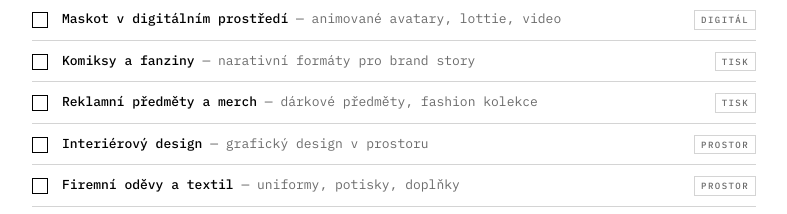
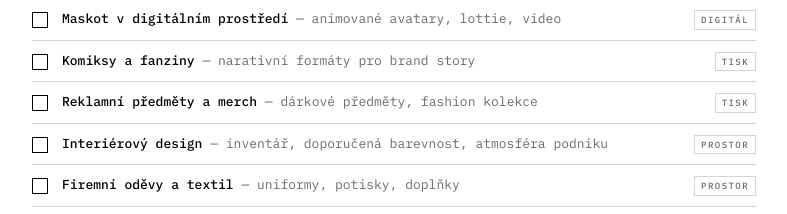
Before and after one commit to matouskos/onboarding-visual-identity, a plain HTML site: page index.html in a window 1280 px wide. Shown: the part 3080-3294 px from the top of the page, without its empty margins (246-1033 px from the left). Drawn offline with Linux system fonts and the light colour scheme.

Commit message:
Update index.html

```diff
--- a/index.html
+++ b/index.html
@@ -656,7 +656,7 @@ const ITEMS = [
   { l: 5, n: 'Maskot v digitálním prostředí', d: 'animované avatary, lottie, video', m: 'D' },
   { l: 5, n: 'Komiksy a fanziny', d: 'narativní formáty pro brand story', m: 'P' },
   { l: 5, n: 'Reklamní předměty a merch', d: 'dárkové předměty, fashion kolekce', m: 'P' },
-  { l: 5, n: 'Interiérový design', d: 'grafický design v prostoru', m: 'S' },
+  { l: 5, n: 'Interiérový design', d: 'inventář, doporučená barevnost, atmosféra podniku', m: 'S' },
   { l: 5, n: 'Firemní oděvy a textil', d: 'uniformy, potisky, doplňky', m: 'S' },
   { l: 5, n: 'Design parteru', d: 'design výkladce, exteriér, štíty, výstrče', m: 'S' },
   { l: 5, n: 'Product design', d: 'design fyzického produktu, 3D tisk', m: 'S' },
```
